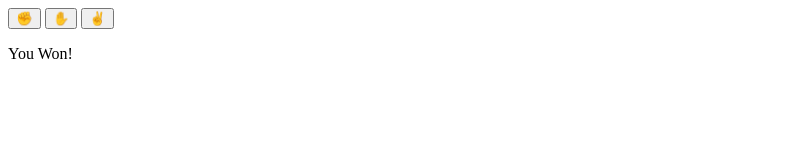
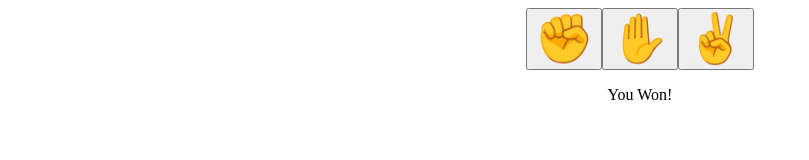
Before and after one commit to Willbert223/rock-paper-scissors, a plain HTML site: page index.html in a window 1280 px wide. Shown: the whole page, without its empty margins (0-809 px from the left). Drawn offline with Linux system fonts and the light colour scheme.

Commit message:
Added css to makes buttons and text bigger and aligned

```diff
--- a/index.html
+++ b/index.html
@@ -4,12 +4,13 @@
     <meta charset="UTF-8">
     <meta name="viewport" content="width=device-width, initial-scale=1.0">
     <title>Document</title>
+    <link rel="stylesheet" href="styles.css">
 </head>
 <body>
     <div id="btn-container">
-        <button id="rock">✊</button>
-        <button id="paper">✋</button>
-        <button id="scissors">✌️</button>
+        <button id="rock" class="buttons">✊</button>
+        <button id="paper" class="buttons">✋</button>
+        <button id="scissors" class="buttons">✌️</button>
     </div>
     <div id="resultsDisplay">
         <p id="resultText">You Won!</p>
--- a/index.js
+++ b/index.js
@@ -71,6 +71,7 @@ function playRound(humanChoice, computerChoice){
     resultText.textContent = resultMessage;
     resultText.style.display = 'block';
     resultText.style.fontSize = '24px'
+    resultText.style.textAlign = 'center'
 
 }
 function playGame(){
--- /dev/null
+++ b/styles.css
@@ -0,0 +1,12 @@
+#btn-container{
+    font-size: 48px;
+    display: flex;
+    align-items: center;
+    justify-content: center;
+}
+#resultText{
+    text-align: center;
+}
+.buttons{
+    font-size: 48px;
+}
```
